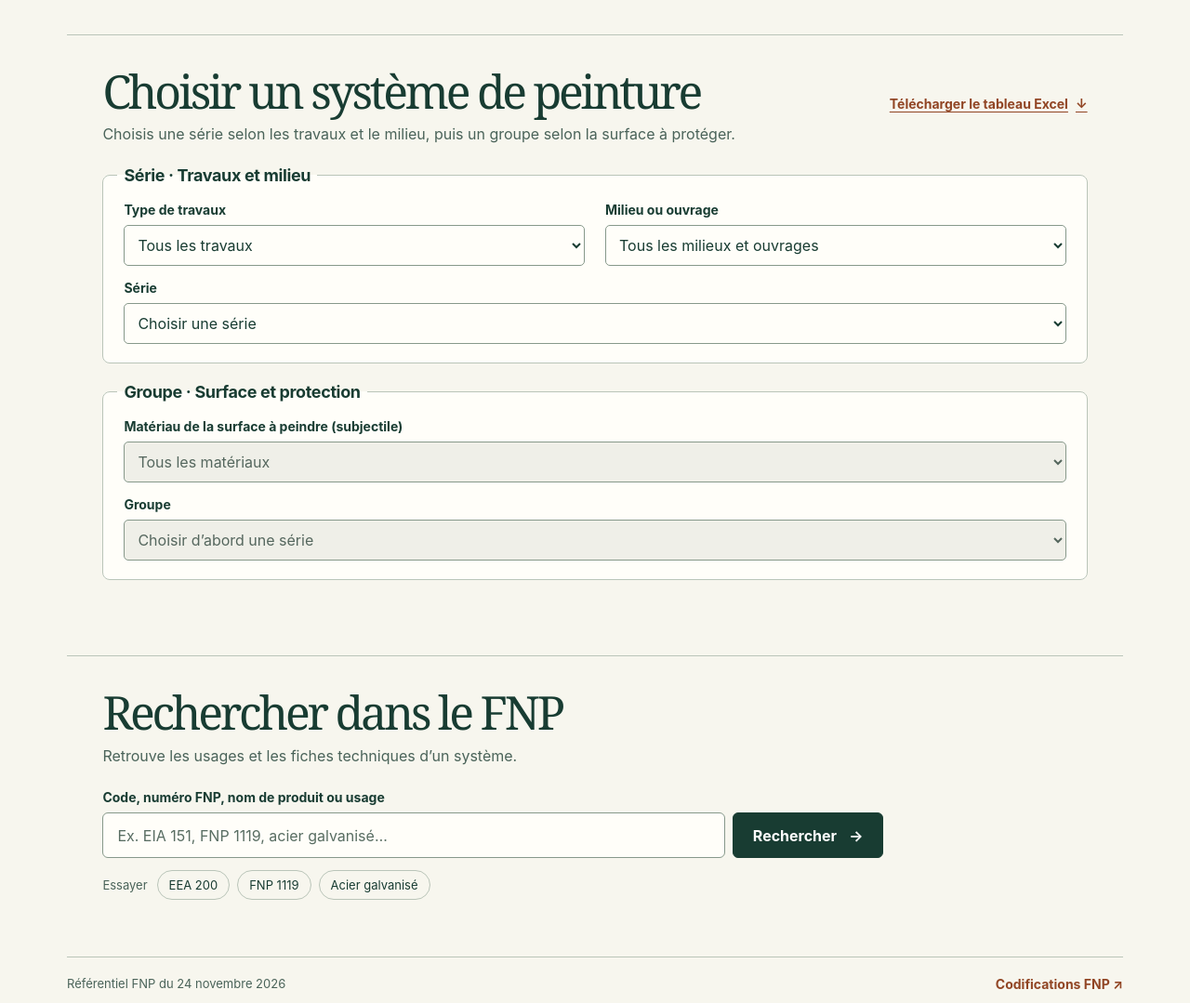
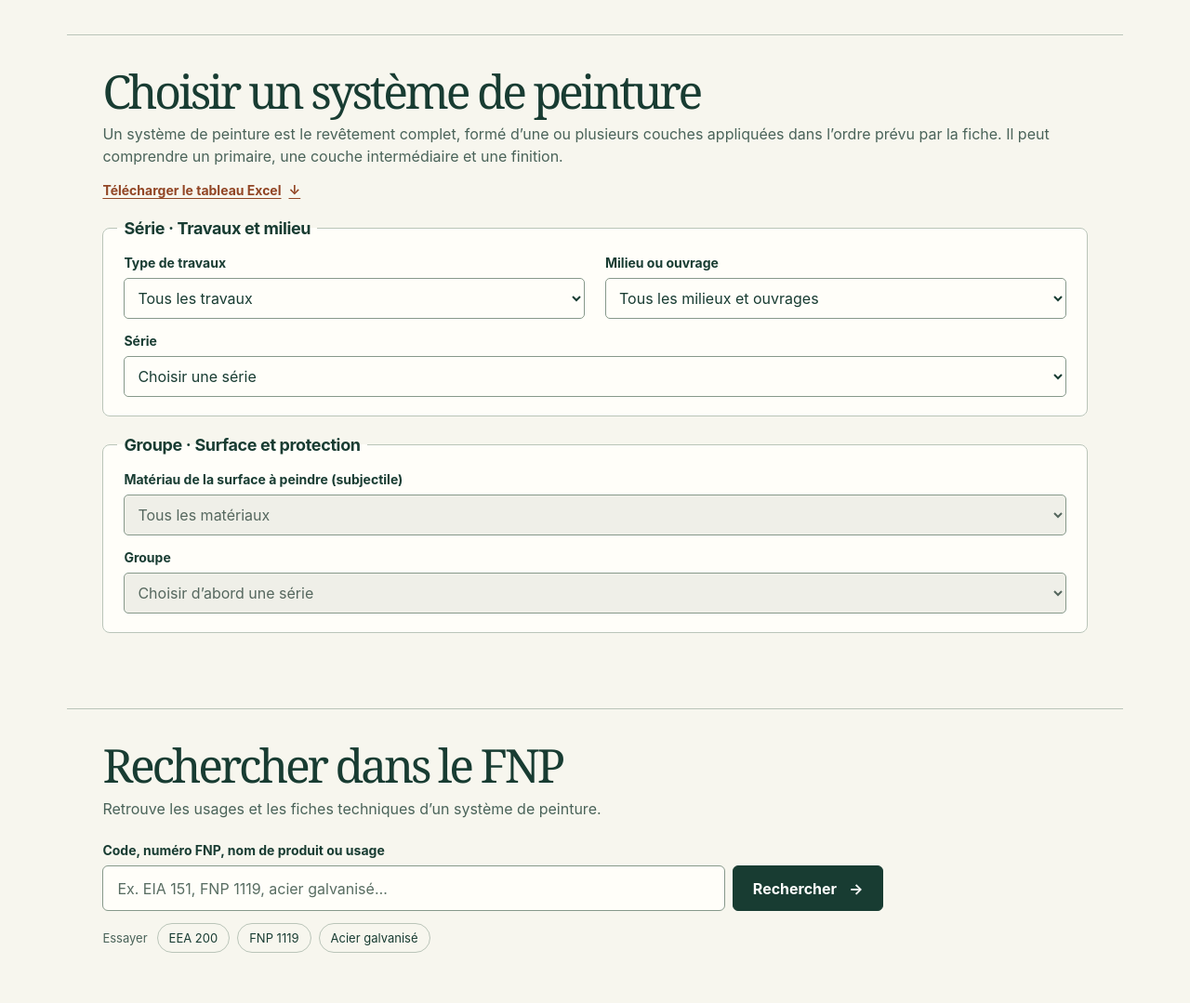
Before and after one commit to Cthulhu59138/papaye-labs, a website with bundled scripts: page public/pap/index.html in a window 1280 px wide. Shown: the part 700-1779 px from the top of the page at 93% size. Built offline with nearby package versions, Linux system fonts and the light colour scheme.

Commit message:
Expliquer le système de peinture dans le tableau PAP

```diff
--- a/public/pap/index.html
+++ b/public/pap/index.html
@@ -35,7 +35,7 @@
     </section>
     <section class="catalogue guide" id="tableau" aria-labelledby="guide-title">
       <div class="guide-heading">
-        <div class="heading"><h2 id="guide-title">Choisir un système de peinture</h2><p>Choisis une série selon les travaux et le milieu, puis un groupe selon la surface à protéger.</p></div>
+        <div class="heading"><h2 id="guide-title">Choisir un système de peinture</h2><p>Un système de peinture est le revêtement complet, formé d’une ou plusieurs couches appliquées dans l’ordre prévu par la fiche. Il peut comprendre un primaire, une couche intermédiaire et une finition.</p></div>
         <a class="download" href="./Peintures_FNP.xlsx" download>Télécharger le tableau Excel <span aria-hidden="true">↓</span></a>
       </div>
       <fieldset class="guide-step">
@@ -59,7 +59,7 @@
       <button id="guide-retry" class="guide-retry" type="button" hidden>Réessayer le chargement</button>
       <table class="candidates" id="candidats" hidden>
         <caption class="sr-only">Systèmes de peinture associés au couple série et groupe</caption>
-        <thead><tr><th scope="col">Fiche système</th><th scope="col">Fournisseur</th><th scope="col">Produits du système</th><th scope="col">Document</th></tr></thead>
+        <thead><tr><th scope="col">Fiche FNP</th><th scope="col">Fournisseur</th><th scope="col">Produits du revêtement</th><th scope="col">Document</th></tr></thead>
         <tbody></tbody>
       </table>
       <section id="guide-alternatives" class="alternatives" aria-labelledby="guide-pistes-title" hidden>
@@ -69,7 +69,7 @@
       <noscript>Active JavaScript pour choisir une série et un groupe, ou télécharge le tableau Excel ci-dessus.</noscript>
     </section>
     <section class="catalogue" id="recherche" aria-labelledby="search-title">
-      <div class="heading"><h2 id="search-title">Rechercher dans le FNP</h2><p>Retrouve les usages et les fiches techniques d’un système.</p></div>
+      <div class="heading"><h2 id="search-title">Rechercher dans le FNP</h2><p>Retrouve les usages et les fiches techniques d’un système de peinture.</p></div>
       <form id="search-form" role="search">
         <label for="query">Code, numéro FNP, nom de produit ou usage</label>
         <div class="search-controls"><input id="query" name="q" type="search" autocapitalize="off" placeholder="Ex. EIA 151, FNP 1119, acier galvanisé…" required maxlength="500"><button type="submit">Rechercher <span aria-hidden="true">→</span></button></div>
```
